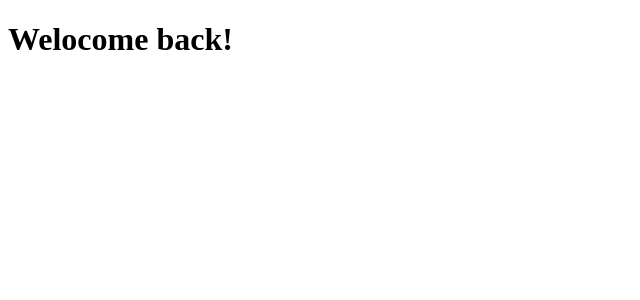
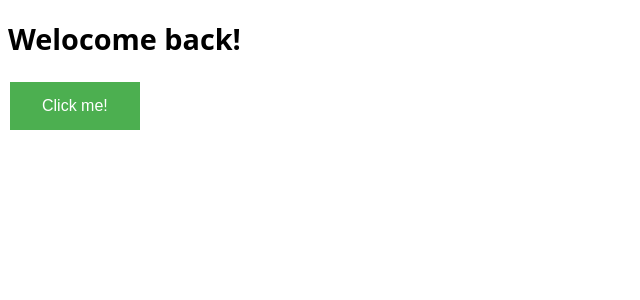
Before and after one commit to jameshasung/ReactJS-, a React (Create React App) app in the folder react-for-practice/: page / in a window 1280 px wide. Shown: the top 300 px of the page, without its empty margins (0-640 px from the left). Built offline with nearby package versions, Linux system fonts and the light colour scheme.

Commit message:
chapter5 completed (create-react-app 시작)

```diff
--- a/react-for-practice/package.json
+++ b/react-for-practice/package.json
@@ -6,6 +6,7 @@
     "@testing-library/jest-dom": "^5.16.5",
     "@testing-library/react": "^13.4.0",
     "@testing-library/user-event": "^13.5.0",
+    "prop-types": "^15.8.1",
     "react": "^18.2.0",
     "react-dom": "^18.2.0",
     "react-scripts": "5.0.1",
--- a/react-for-practice/src/App.js
+++ b/react-for-practice/src/App.js
@@ -1,7 +1,11 @@
+import Button from "./Button";
+import styles from "./App.module.css";
+
 function App() {
   return (
     <div>
-      <h1>Welocome back!</h1>
+      <h1 className={styles.title}>Welocome back!</h1>
+      <Button text="Click me!" />
     </div>
   );
 }
--- /dev/null
+++ b/react-for-practice/src/App.module.css
@@ -0,0 +1,5 @@
+.title {
+  font-family: system-ui, -apple-system, BlinkMacSystemFont, "Segoe UI", Roboto,
+    Oxygen, Ubuntu, Cantarell, "Open Sans", "Helvetica Neue", sans-serif;
+  font-size: 1.8rem;
+}
--- /dev/null
+++ b/react-for-practice/src/Button.js
@@ -0,0 +1,11 @@
+import PropTypes from "prop-types";
+import styles from "./Button.module.css";
+
+function Button({ text }) {
+  return <button className={styles.btn}>{text}</button>;
+}
+
+Button.propTypes = {
+  text: PropTypes.string.isRequired,
+};
+export default Button;
--- /dev/null
+++ b/react-for-practice/src/Button.module.css
@@ -0,0 +1,12 @@
+.btn {
+  background-color: #4caf50;
+  border: none;
+  color: white;
+  padding: 15px 32px;
+  text-align: center;
+  text-decoration: none;
+  display: inline-block;
+  font-size: 16px;
+  margin: 4px 2px;
+  cursor: pointer;
+}
```
Also changed, not shown: 1 other file (tests, documents, lock files or other folders).
